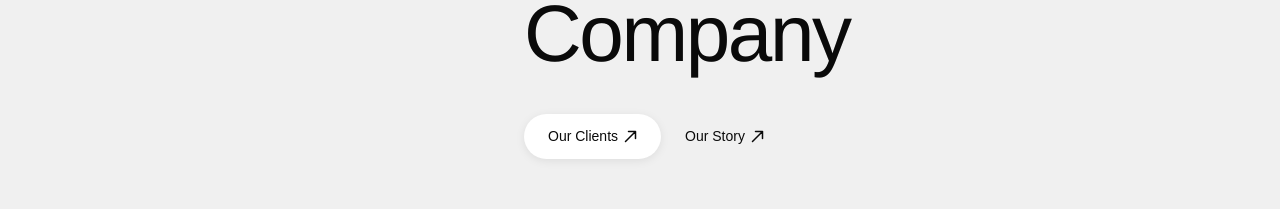
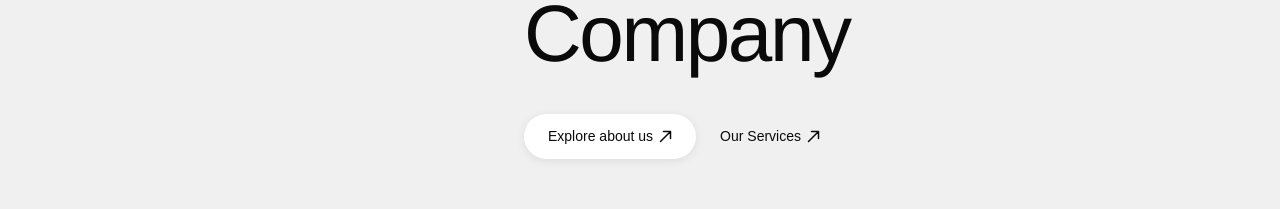
Before and after one commit to janmejayaparida26/seereon-website, a React (Vite) app: page / in a window 1280 px wide. Shown: the part 1046-1255 px from the top of the page. Built offline with nearby package versions, Linux system fonts and the light colour scheme.

Commit message:
I have added onclick navigation function in AboutSection.jsx file

```diff
--- a/src/components/AboutSection.jsx
+++ b/src/components/AboutSection.jsx
@@ -1,8 +1,10 @@
 import { useEffect, useState } from "react";
 import { ScrollFillText } from "./ScrollFillText";
+ import { useNavigate } from "react-router-dom";
 
 export default function AboutSection() {
   const [mounted, setMounted] = useState(false);
+    const navigate = useNavigate();
 
   useEffect(() => {
     const t = setTimeout(() => setMounted(true), 80);
@@ -117,13 +119,13 @@ export default function AboutSection() {
                 transition: "opacity 0.7s ease 1s",
               }}
             >
-              <button className="btn-pill">Our Clients
+              <button className="btn-pill" onClick={() => navigate("/aboutus")}>Explore about us
               <svg className="arrow-icon" viewBox="0 0 13 13" fill="none" xmlns="http://www.w3.org/2000/svg">
                 <path d="M1.5 11.5L11.5 1.5M11.5 1.5H4.5M11.5 1.5V8.5" stroke="#0A0A0A" strokeWidth="1.5" strokeLinecap="round" strokeLinejoin="round"/>
               </svg>
               </button>
 
-              <button className="btn-plain">Our Story
+              <button className="btn-plain" onClick={() => navigate("/services")}>Our Services
                 <svg className="arrow-icon" viewBox="0 0 13 13" fill="none" xmlns="http://www.w3.org/2000/svg">
                 <path d="M1.5 11.5L11.5 1.5M11.5 1.5H4.5M11.5 1.5V8.5" stroke="#0A0A0A" strokeWidth="1.5" strokeLinecap="round" strokeLinejoin="round"/>
               </svg>
```
